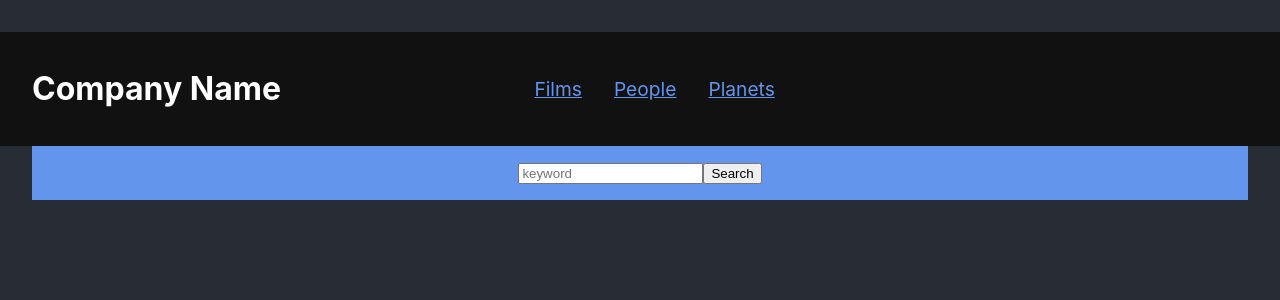
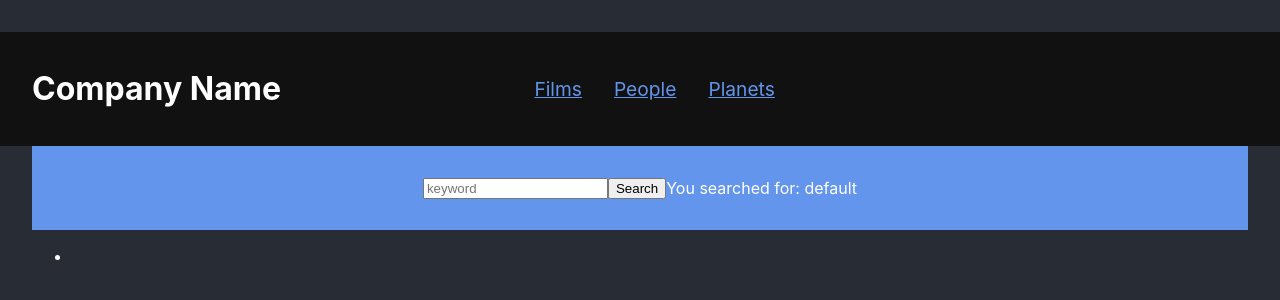
Before and after one commit to React-JS-Folder/professor-steve-tutorial--react-js-2021, a React (Create React App) app: page / in a window 1280 px wide. Shown: the top 300 px of the page. Built offline with nearby package versions, Linux system fonts and the light colour scheme.

Commit message:
React JS - steve - useState Form - props

```diff
--- a/src/components/App/App.js
+++ b/src/components/App/App.js
@@ -1,14 +1,18 @@
 import './App.css';
 import Header from '../Header/Header';
 import SearchBar from '../SearchBar/SearchBar';
+import SearchHistory from '../SearchHistory/SearchHistory';
+import { useState } from 'react'
 
 export default function App() {
   const name = 'Company Name';
+  const [terms, setTerms] = useState([]);
 
   return (
     <div className="App">
       <Header company={name} />
-      <SearchBar />
+      <SearchBar term={"default"} />
+      <SearchHistory term={terms} />
     </div>
   );
 }
--- a/src/components/SearchBar/SearchBar.js
+++ b/src/components/SearchBar/SearchBar.js
@@ -1,9 +1,13 @@
 import './searchbar.css'
+// import { useState } from 'react'
 
 export default function SearchBar(props) {
+   // const [term, setTerm] = useState("Default State value");
+
    function submitted(ev) {
       ev.preventDefault();
       console.log('submitted');
+      // setTerm(ev.target['keyword'].value);
    }
 
    function focused(ev) {
@@ -37,6 +41,7 @@
                Search
             </button>
          </form>
+         {props.term ? <p>You searched for: {props.term}</p> : ""}
       </section>
    )
 }
--- /dev/null
+++ b/src/components/SearchHistory/SearchHistory.js
@@ -0,0 +1,10 @@
+import './searchhistory.css'
+
+export default function SearchHistory(props) {
+
+   return (
+      <ul>
+         <li></li>
+      </ul>
+   )
+}
```
Also changed, not shown: src/components/SearchHistory/searchhistory.css (added).
